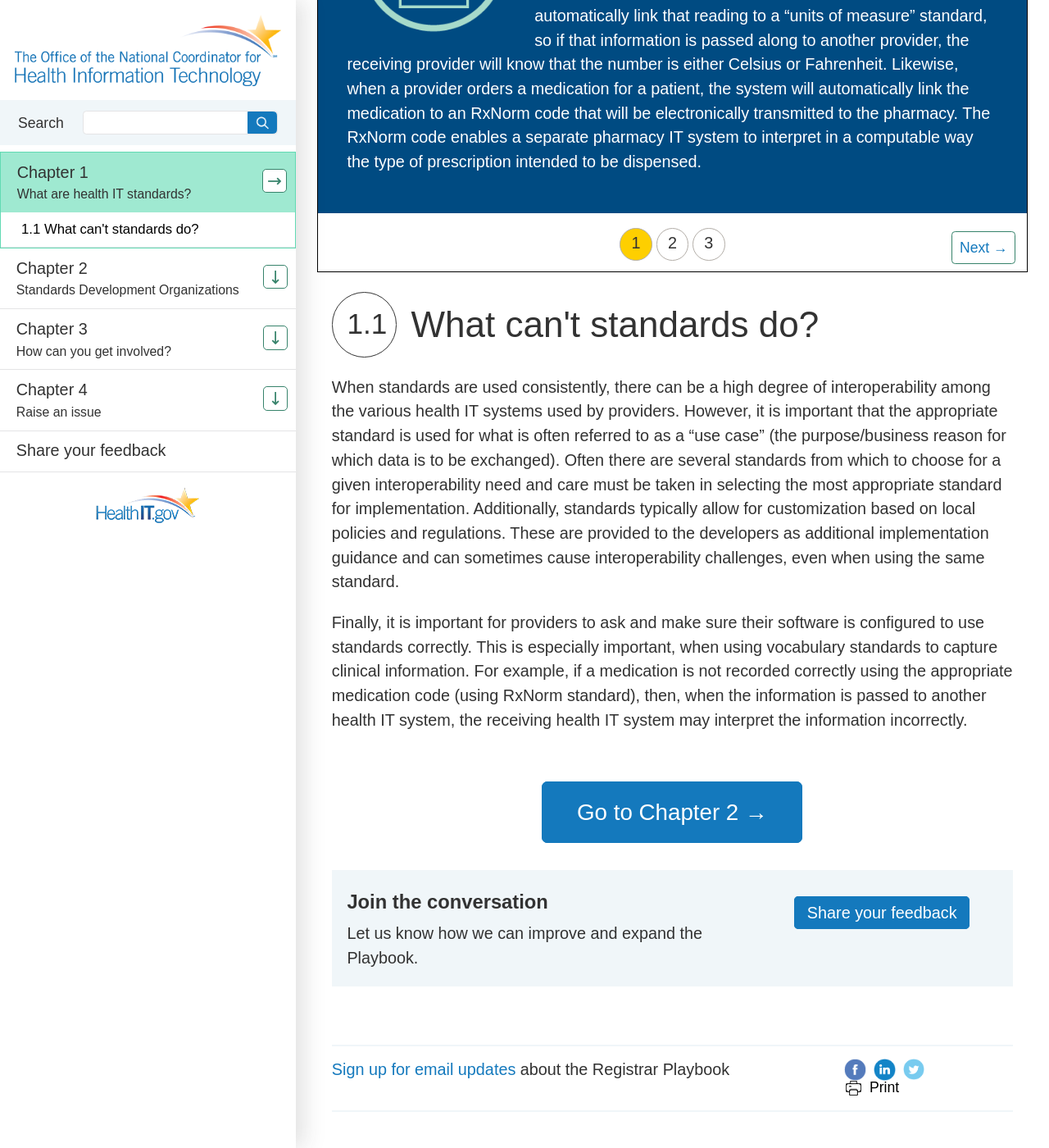
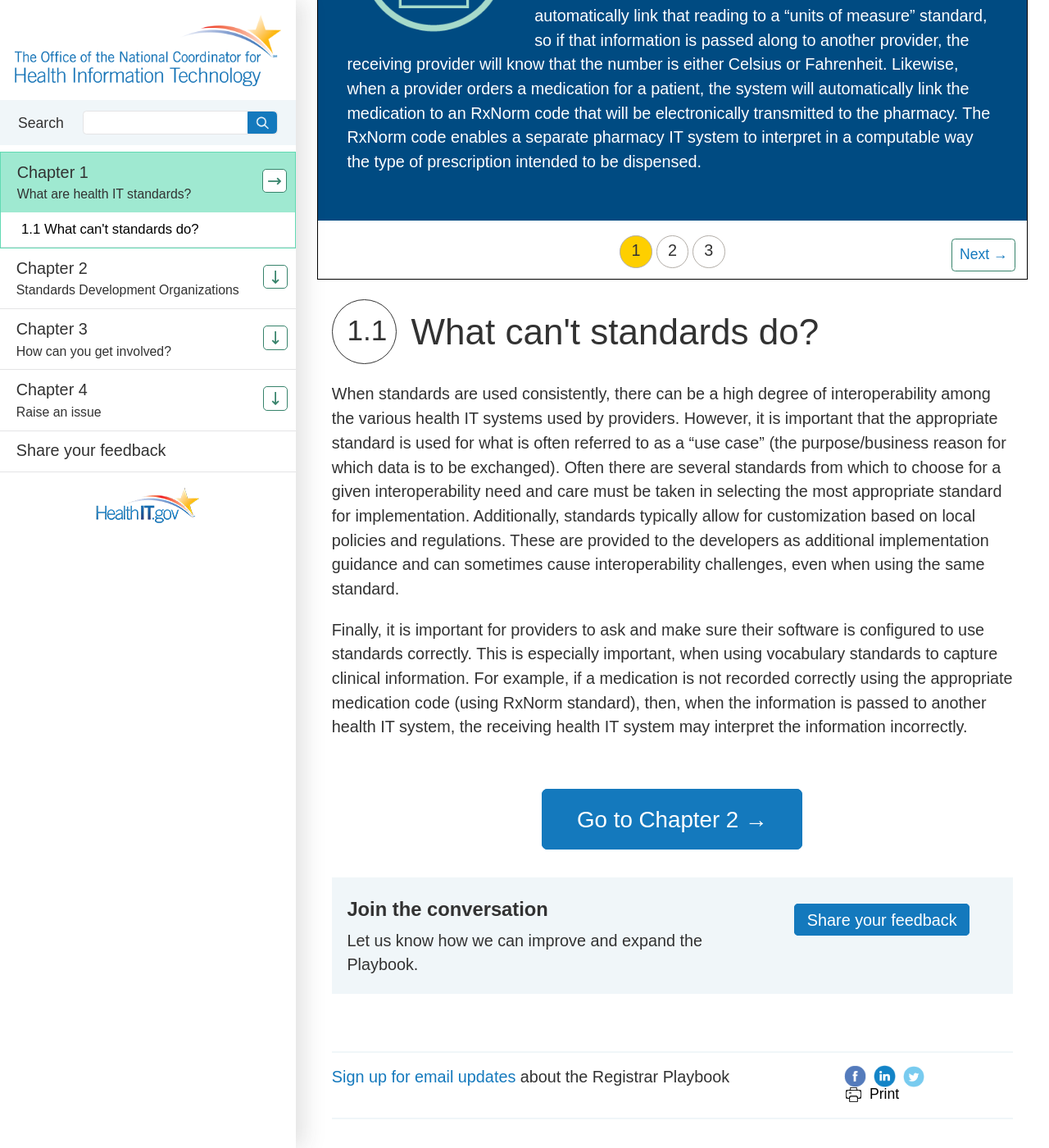
Before and after one commit to ai-stark/sdo-education, a Jekyll site: the page built from chapter-1.html, in a window 1280 px wide and 1400 px high, scrolled down 1179 px. Shown: the whole window at 82% size. Built offline with Jekyll 4.4.1, drawn with Linux system fonts in a browser that asks for light colours.

Commit message:
fixed chapter 1 min-height on slides

```diff
--- a/assets/css/pages/_chapter1.scss
+++ b/assets/css/pages/_chapter1.scss
@@ -60,19 +60,24 @@
 
 .slide{
 	display: inline;
-	min-height: 20em;
+	min-height: 30em;
 	background-color: $blue-dark;
 	color: #fff;
 	padding: .5em;
 	p{
-		font-size: 1.125em;
-		line-height: 1.5em;
+		font-size: 1em;
+		line-height: 1.25em;
 	}
 }
 
 @include breakpoint($medium){
 	.slide{
+		min-height: 25em;
 		padding: 1em;
+		p{
+			font-size: 1.125em;
+			line-height: 1.5em;
+		}
 	}
 }
 
```
